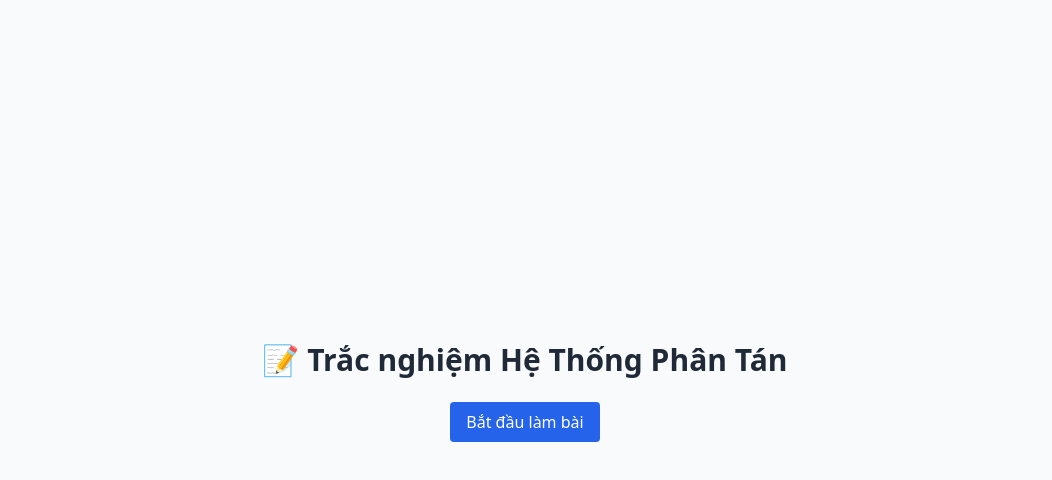
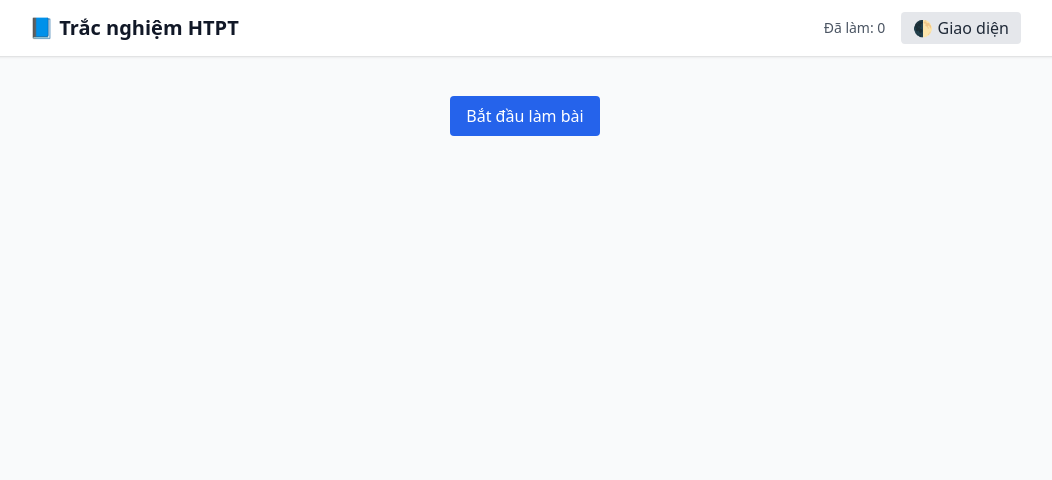
Before and after one commit to Kazats28/TN_XA, a website: page public/index.html in a window 1280 px wide. Shown: the whole page, without its empty margins (115-1167 px from the left). Drawn offline with nearby package versions, Linux system fonts and the light colour scheme.

Commit message:
four commit

```diff
--- a/public/index.html
+++ b/public/index.html
@@ -1,5 +1,5 @@
 <!DOCTYPE html>
-<html lang="vi">
+<html lang="vi" class="transition-colors duration-500">
 <head>
   <meta charset="UTF-8" />
   <title>Trắc nghiệm HTPT</title>
@@ -20,20 +20,47 @@
     }
   </style>
 </head>
-<body class="bg-gray-50 text-gray-800 font-sans min-h-screen flex items-center justify-center p-4">
-  <div class="w-full max-w-3xl">
-    <h1 class="text-3xl font-bold text-center mb-6">📝 Trắc nghiệm Hệ Thống Phân Tán</h1>
+<body class="bg-gray-50 text-gray-900 dark:bg-gray-900 dark:text-white transition-colors duration-500">
+  <!-- ✅ TOPBAR -->
+  <header class="w-full bg-white dark:bg-gray-800 shadow mb-6">
+    <div class="max-w-5xl mx-auto px-4 py-3 flex justify-between items-center">
+      <h1 class="text-xl font-bold">📘 Trắc nghiệm HTPT</h1>
+      <div class="flex items-center gap-4">
+        <span id="progressText" class="text-sm text-gray-600 dark:text-gray-300">Đã làm: 0</span>
+        <button onclick="toggleDarkMode()" class="bg-gray-200 dark:bg-gray-600 text-gray-800 dark:text-white px-3 py-1 rounded hover:bg-gray-300 dark:hover:bg-gray-500 transition">
+          🌓 Giao diện
+        </button>
+      </div>
+    </div>
+  </header>
+
+  <!-- ✅ MAIN CONTENT -->
+  <main class="max-w-3xl mx-auto p-4">
     <div class="text-center mb-4">
       <button onclick="startQuiz()" id="startBtn" class="bg-blue-600 text-white px-4 py-2 rounded hover:bg-blue-700 transition">Bắt đầu làm bài</button>
     </div>
     <div id="loader" class="text-center hidden"><span class="spinner"></span></div>
     <div id="quizContainer" class="space-y-6"></div>
-  </div>
+  </main>
 
+  <!-- ✅ SCRIPT -->
   <script>
     let questions = [];
     let currentIndex = 0;
     let userAnswers = [];
+
+    function toggleDarkMode() {
+      const html = document.documentElement;
+      html.classList.toggle('dark');
+      localStorage.setItem('theme', html.classList.contains('dark') ? 'dark' : 'light');
+    }
+
+    (function () {
+      const savedTheme = localStorage.getItem('theme');
+      if (savedTheme === 'dark') {
+        document.documentElement.classList.add('dark');
+      }
+    })();
 
     function showLoader(show) {
       document.getElementById("loader").classList.toggle("hidden", !show);
@@ -65,7 +92,7 @@
       const inputType = isMultiple ? "checkbox" : "radio";
 
       const div = document.createElement("div");
-      div.className = "bg-white p-6 rounded shadow animate-fadeIn";
+      div.className = "bg-white dark:bg-gray-800 p-6 rounded shadow animate-fadeIn";
 
       div.innerHTML = `<h3 class="text-xl font-semibold mb-4">${q.question}</h3>`;
       q.choices.forEach(choice => {
@@ -83,6 +110,8 @@
         <div id="feedback" class="mt-4"></div>`;
 
       container.appendChild(div);
+
+      document.getElementById("progressText").textContent = `Đã làm: ${currentIndex}/${questions.length}`;
     }
 
     function submitAnswer(isMultiple) {
@@ -148,8 +177,9 @@
         }
       });
 
-      html = `<div class="bg-white p-6 rounded shadow"><h2 class="text-xl mb-2 text-green-700">✅ Điểm: ${correctCount}/${questions.length}</h2>` + html + "</div>";
+      html = `<div class="bg-white dark:bg-gray-800 p-6 rounded shadow"><h2 class="text-xl mb-2 text-green-400">✅ Điểm: ${correctCount}/${questions.length}</h2>` + html + "</div>";
       container.innerHTML = html;
+      document.getElementById("progressText").textContent = `Hoàn thành 🎉`;
     }
   </script>
 </body>
```
